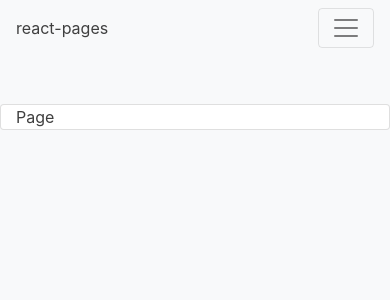
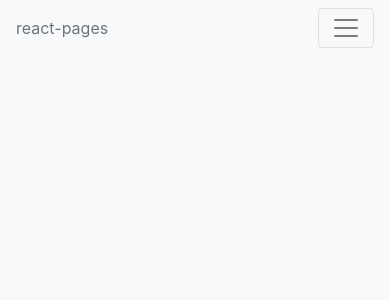
Before and after one commit to sanchez-hugo/jotify-azure, a React (Create React App) app: page / in a window 390 px wide. Shown: the top 300 px of the page. Built offline with nearby package versions, Linux system fonts and the light colour scheme.

Commit message:
added additional functions

```diff
--- a/package.json
+++ b/package.json
@@ -11,6 +11,7 @@
     "react-dom": "^17.0.1",
     "react-icons": "^3.11.0",
     "react-scripts": "4.0.0",
+    "screenfull": "^5.0.2",
     "web-vitals": "^0.2.4"
   },
   "scripts": {
--- a/src/App.css
+++ b/src/App.css
@@ -19,6 +19,7 @@
   font-size: calc(10px + 2vmin); */
   color: white;
 }
+
 
 
 /* .App {
--- a/src/App.jsx
+++ b/src/App.jsx
@@ -4,11 +4,19 @@ import Page from "./components/page/Page";
 import "./App.css";
 
 class App extends Component {
+  state = {
+    isDefaultTheme: true,
+  };
+
+  toggleDefaultTheme = () => {
+    this.setState({ isDefaultTheme: !this.state.isDefaultTheme });
+  };
+
   render() {
     return (
-      <div className="app-light">
-        <NavBar />
-        <Page />
+      <div className={this.state.isDefaultTheme ? "app-light" : "app-dark"}>
+        <NavBar handleBackgroundClick={this.toggleDefaultTheme} />
+        <Page isDefaultTheme={this.state.isDefaultTheme} />
       </div>
     );
   }
--- a/src/components/layout/NavBar.jsx
+++ b/src/components/layout/NavBar.jsx
@@ -1,33 +1,82 @@
 import React, { useState } from "react";
+import "./Navbar.css";
+import {
+  BsCircleHalf,
+  BsInfoCircleFill,
+  BsThreeDots,
+  BsArrowsAngleExpand,
+  BsArrowsAngleContract,
+  BsXCircle,
+  BsClipboard,
+  BsFillEnvelopeFill,
+} from "react-icons/bs";
+import screenfull from "screenfull";
 
-const NavBar = () => {
-  const [NavbarCollapsed, setNavbarCollapsed] = useState(true);
-  //   const [NavbarCollapsing, setNavbarCollapsing] = useState(false);
+const NavBar = (props) => {
+  const [isNavbarCollapsed, setIsNavbarCollapsed] = useState(true);
+  const [showDefaultTheme, setShowDefaultTheme] = useState(true);
+  const [isFullscreen, setIsFullscreen] = useState(false);
 
   const onNavMenuClick = (e) => {
-    setNavbarCollapsed(!NavbarCollapsed);
-
-    // e.preventDefault();
-    // setNavbarCollapsing(true);
-
-    // setTimeout(() => {
-    //   setNavbarCollapsed(!NavbarCollapsed);
-    //   setNavbarCollapsing(false);
-    // }, 500);
+    e.preventDefault();
+    setIsNavbarCollapsed(!isNavbarCollapsed);
   };
 
+  const onBackgroundClick = () => {
+    setShowDefaultTheme(!showDefaultTheme);
+    props.handleBackgroundClick();
+  };
+
+  const onExpandClick = () => {
+    setIsFullscreen(true);
+    if (screenfull.isEnabled) {
+      screenfull.request();
+    }
+  };
+
+  const onCollapseClick = () => {
+    setIsFullscreen(false);
+    if (screenfull.isEnabled && screenfull.isFullscreen) {
+      screenfull.exit();
+    }
+  };
+
+  const onClearClick = (e) => {
+    e.preventDefault();
+    let pageText = document.getElementById("page-text");
+    pageText.value="";
+  }
+
+
+  const onCopyClick = (e) => {
+    e.preventDefault();
+
+    let pageText = document.getElementById("page-text");
+    pageText.select();
+    document.execCommand("copy");
+    pageText.setSelectionRange(0, 0);
+    pageText.blur();
+  }
+
+
   return (
-    <nav className="navbar navbar-expand-md navbar-light bg-light">
-      <span>react-pages</span>
+    <nav
+      className={
+        showDefaultTheme
+          ? "navbar navbar-expand-md navbar-light nav-light"
+          : "navbar navbar-expand-md navbar-dark nav-dark"
+      }
+    >
+      <span className="text-muted pr-3">react-pages</span>
       <button
         className={
-          NavbarCollapsed ? "navbar-toggler collapsed" : "navbar-toggler"
+          isNavbarCollapsed ? "navbar-toggler collapsed" : "navbar-toggler"
         }
         type="button"
         data-toggle="collapse"
         data-target="#navbarSupportedContent"
         aria-controls="navbarSupportedContent"
-        aria-expanded={NavbarCollapsed ? "true" : "false"}
+        aria-expanded={isNavbarCollapsed ? "false" : "true"}
         aria-label="Toggle navigation"
         onClick={onNavMenuClick}
       >
@@ -36,44 +85,63 @@ const NavBar = () => {
 
       <div
         className={
-          NavbarCollapsed
+          isNavbarCollapsed
             ? "navbar-collapse collapse"
-            : "navbar-collapse collapse show text-right"
+            : "navbar-collapse collapse show"
         }
-        // className={
-        //   NavbarCollapsing
-        //     ? "navbar-collapse collapsing"
-        //     : NavbarCollapsed
-        //     ? "navbar-collapse collapse"
-        //     : "navbar-collapse collapse show"
-        // }
         id="navbarSupportedContent"
-        // style={NavbarCollapsing ? {height: "500px"} : null}
       >
         <ul className="navbar-nav mr-auto">
-          <li className="nav-item">
-            <span className="nav-link">Export</span>
+          <div className="row justify-content-center text-center">
+            {isFullscreen ? (
+              <li className="nav-item col" onClick={onCollapseClick}>
+                <span className="nav-link" role="button">
+                  <BsArrowsAngleContract />
+                </span>
               </li>
-          <li className="nav-item">
-            <span className="nav-link">Fullsize</span>
+            ) : (
+              <li className="nav-item col" onClick={onExpandClick}>
+                <span className="nav-link" role="button">
+                  <BsArrowsAngleExpand />
+                </span>
               </li>
-          <li className="nav-item">
-            <span className="nav-link">Clear</span>
+            )}
+            <li className="nav-item col">
+              <span className="nav-link" role="button" onClick={onClearClick}>
+                <BsXCircle />
+              </span>
             </li>
-          <li className="nav-item">
-            <span className="nav-link">Copy</span>
+            <li className="nav-item col">
+              <span className="nav-link" role="button" onClick={onCopyClick}>
+                <BsClipboard />
+              </span>
             </li>
+          </div>
         </ul>
+
         <ul className="navbar-nav">
-          <li className="nav-item">
-            <span className="nav-link">Toggle Background</span>
+          <div className="row justify-content-center text-center">
+            <li className="nav-item col" onClick={onBackgroundClick}>
+              <span className="nav-link" role="button">
+                <BsCircleHalf />
+              </span>
             </li>
-          <li className="nav-item">
-            <span className="nav-link">Other</span>
+            <li className="nav-item col">
+              <span className="nav-link" role="button">
+                <BsFillEnvelopeFill />
+              </span>
             </li>
-          <li className="nav-item">
-            <span className="nav-link">About</span>
+            <li className="nav-item col">
+              <span className="nav-link" role="button">
+                <BsInfoCircleFill />
+              </span>
             </li>
+            <li className="nav-item col">
+              <span className="nav-link" role="button">
+                <BsThreeDots />
+              </span>
+            </li>
+          </div>
         </ul>
       </div>
     </nav>
--- /dev/null
+++ b/src/components/layout/Navbar.css
@@ -0,0 +1,9 @@
+.nav-light {
+  background-color: #f8f9fa;
+  color: rgb(63, 63, 63);
+}
+
+.nav-dark {
+  background-color: #212529;
+  color: white;
+}
--- a/src/components/page/Page.jsx
+++ b/src/components/page/Page.jsx
@@ -3,11 +3,23 @@ import "./page.css";
 
 class Page extends Component {
   render() {
+    const { isDefaultTheme } = this.props;
+
+    const pageClassName = isDefaultTheme
+      ? "col-md-8 page-light"
+      : "col-md-8 page-dark";
+
+    const pageTextClassName = isDefaultTheme
+      ? "page-text-light"
+      : "page-text-dark";
+
     return (
       <div className="">
         <div className="container-fluid pt-5">
           <div className="row justify-content-center">
-            <div className="col-md-6 card">Page</div>
+            <div className={pageClassName}>
+              <textarea id="page-text" className={pageTextClassName} />
+            </div>
           </div>
         </div>
       </div>
--- a/src/components/page/page.css
+++ b/src/components/page/page.css
@@ -0,0 +1,65 @@
+.page-light {
+  background-color: #f8f9fa !important;
+  color: #212529;
+}
+
+.page-dark {
+  background-color: #212529 !important;
+  color: #f8f9fa;
+}
+
+.page-text-light {
+  appearance: none;
+  background: transparent;
+  border: none;
+  outline: none;
+  border-radius: 5px;
+  caret-color: #212529;
+  /* user-select: auto; */
+  color: #212529;
+  width: 100%;
+  min-height: 80vh;
+  font-family: monospace;
+  font-size: 1.2em;
+  letter-spacing: 0.1em;
+  padding: 1em;
+  resize: none;
+}
+
+.page-text-dark {
+  appearance: none;
+  background: transparent;
+  border: none;
+  outline: none;
+  border-radius: 5px;
+  caret-color: #f8f9fa;
+  /* user-select: auto; */
+  color: #f8f9fa;
+  width: 100%;
+  min-height: 80vh;
+  font-family: monospace;
+  font-size: 1.2em;
+  letter-spacing: 0.1em;
+  padding: 1em;
+  resize: none;
+}
+
+textarea::-webkit-scrollbar {
+  background: transparent;
+  width: 0.25em;
+  padding-right: 4px;
+}
+
+textarea::-webkit-scrollbar-track {
+  background: transparent;
+}
+
+textarea.page-text-light::-webkit-scrollbar-thumb {
+  background-color: #212529;
+  border-radius: 5px;
+}
+
+textarea.page-text-dark::-webkit-scrollbar-thumb {
+  background-color: #f8f9fa;
+  border-radius: 5px;
+}
```
Also changed, not shown: 1 other file (tests, documents, lock files or other folders). Lines whose indentation alone changed are shown as unchanged.
